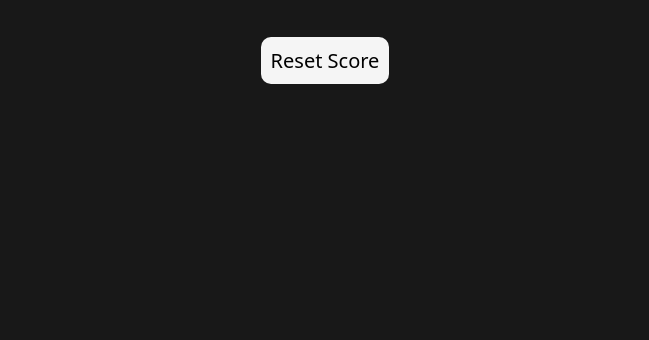
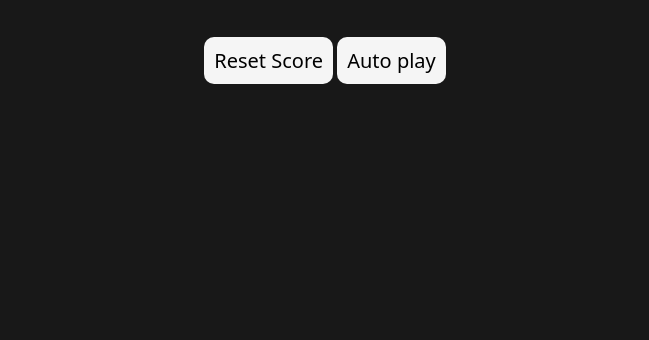
Before and after one commit to RAGNAROKGoW/RockPaperScissor-Game, a plain HTML site: page index.html in a window 1280 px wide. Shown: the part 460-800 px from the top of the page, without its empty margins (315-964 px from the left). Drawn offline with Linux system fonts and the light colour scheme.

Commit message:
Add auto-play feature and style updates to Rock-Paper-Scissors game

```diff
--- a/index.html
+++ b/index.html
@@ -31,6 +31,7 @@
                     <article>
 
                     </article>
+                    <div class="buttons">
                               <button class="reset-button" onclick="
                                         status.wins = 0;
                                         status.losses = 0;
@@ -41,6 +42,11 @@
                                         localStorage.removeItem('Status');
                               ">Reset Score</button>
 
+                              <button class="auto-play-button" onclick="
+                                        autoPlay();
+                              ">Auto play</button>
+                    </div>
+
           </main>
 
           <script src="./script.js"></script>
--- a/script.js
+++ b/script.js
@@ -11,6 +11,28 @@ let status  = JSON.parse(localStorage.getItem('Status')) ||  {
 //           ties : 0
 // }
 console.log(status);
+let autoPlayToggle = false;
+let intervalID;
+function autoPlay() {
+          if(autoPlayToggle) {
+                    document.querySelector('.auto-play-button').innerHTML = (`Auto Play`)
+                    console.log('running');
+                    clearInterval(intervalID);
+                    autoPlayToggle = false;
+          } else {
+                    document.querySelector('.auto-play-button').innerHTML = (`STOP`)
+                    intervalID = setInterval(function() {
+                              // let computerMove = Move();
+                              let cMove =Move();
+                              let uMove=Move();
+                              playGame(cMove, uMove);
+                              autoPlayToggle = true;
+                              console.log(autoPlayToggle)
+                              // console.log(cMove);
+                              // console.log(uMove)
+                    }, 1000)
+          }
+}
 
 function playGame(computerMove, userMove){
           if(computerMove === userMove){
--- a/style.css
+++ b/style.css
@@ -55,7 +55,8 @@ button {
           /* z-index: -1; */
 }
 
-.reset-button {
+.reset-button,
+.auto-play-button {
           background-color: whitesmoke;
           color: black;
           border-radius: 10px;
```
Lines whose indentation alone changed are shown as unchanged.
